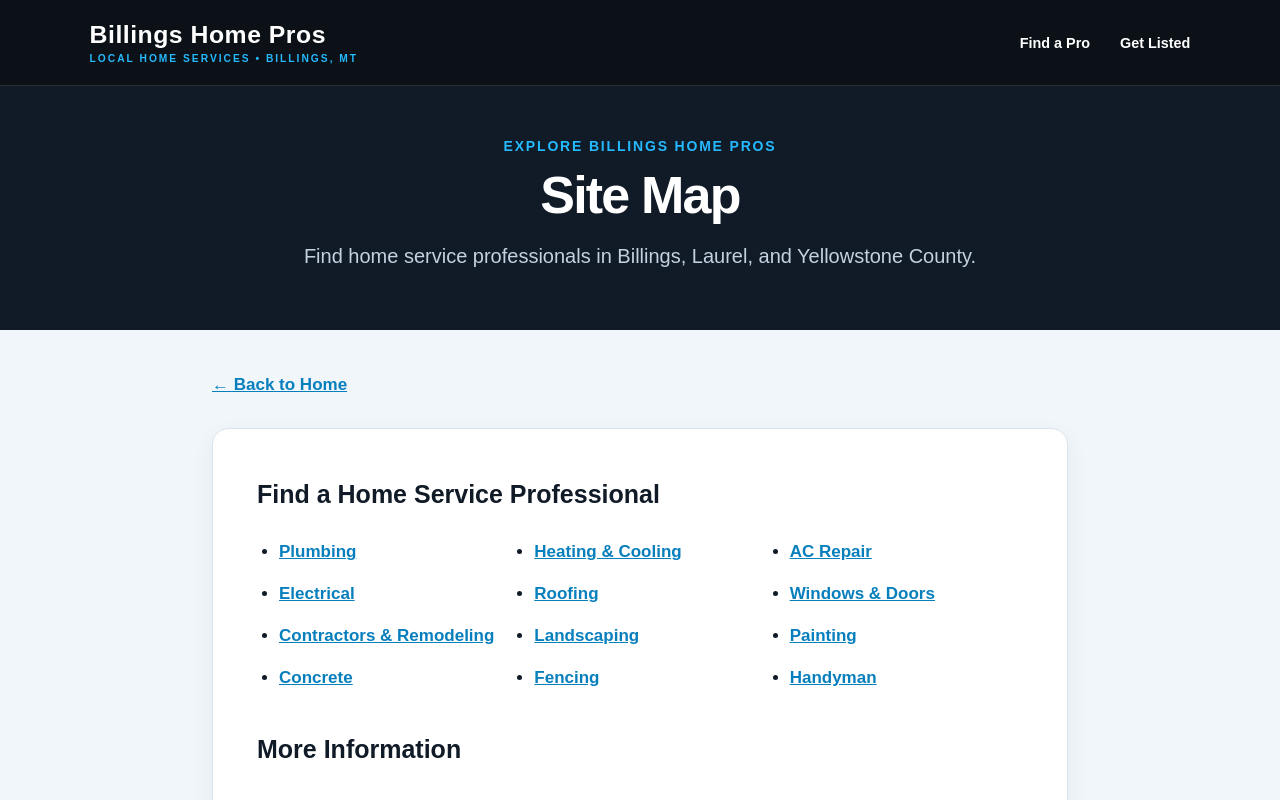
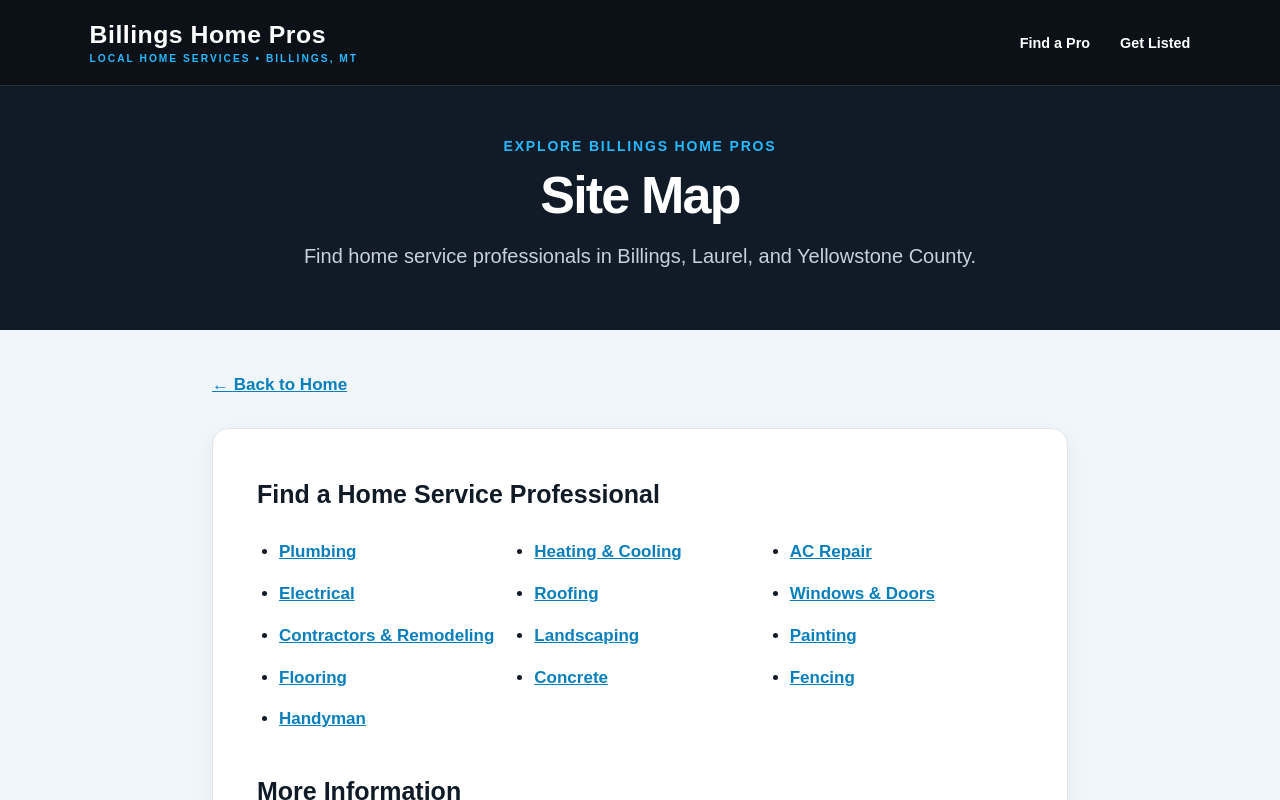
Before and after one commit to Cheddaronbass/billingshomepros, a Next.js app: page /site-map in a window 1280 px wide. Shown: the top 800 px of the page. Built offline with nearby package versions, Linux system fonts and the light colour scheme.

Commit message:
Link Flooring from BHP site map

```diff
--- a/app/site-map/page.js
+++ b/app/site-map/page.js
@@ -16,6 +16,7 @@ const categories = [
   ["Contractors & Remodeling", "/contractors-remodeling"],
   ["Landscaping", "/landscaping"],
   ["Painting", "/painting"],
+  ["Flooring", "/flooring"],
   ["Concrete", "/concrete"],
   ["Fencing", "/fencing"],
   ["Handyman", "/handyman"],
```
